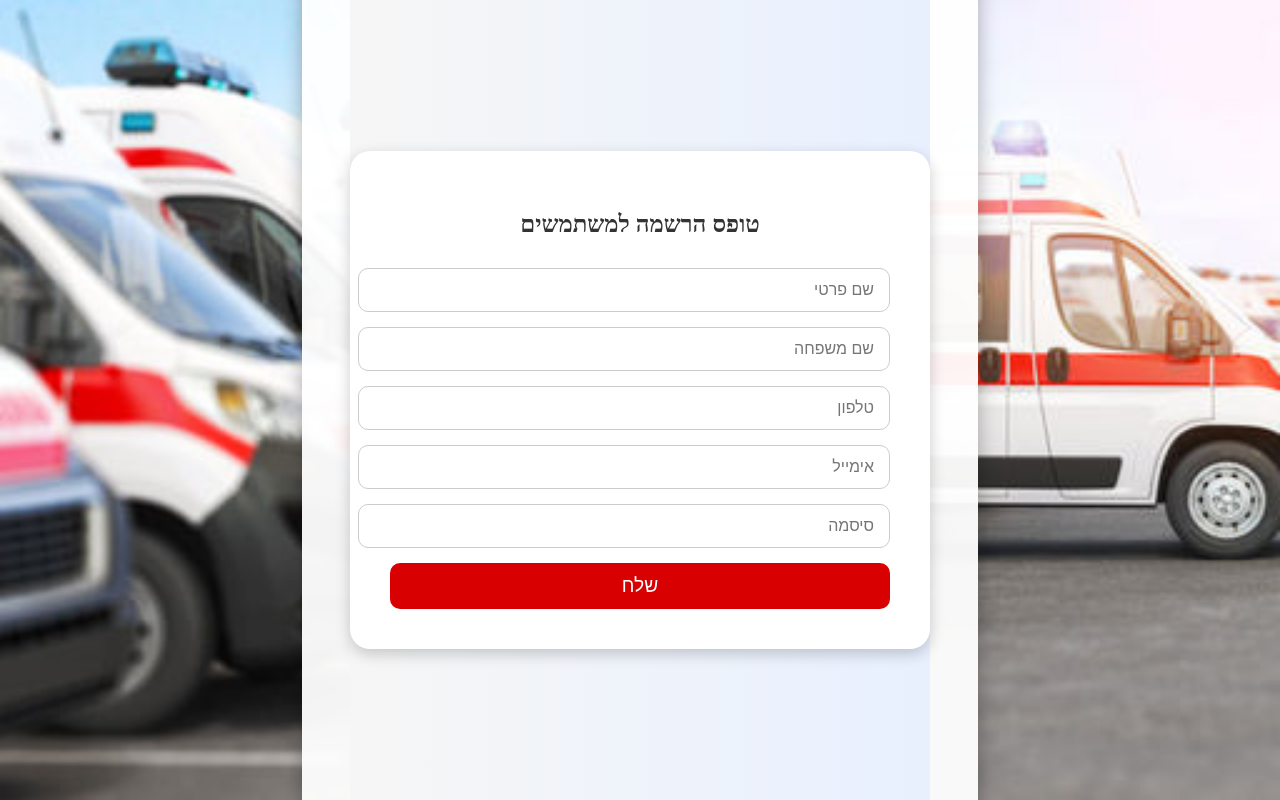
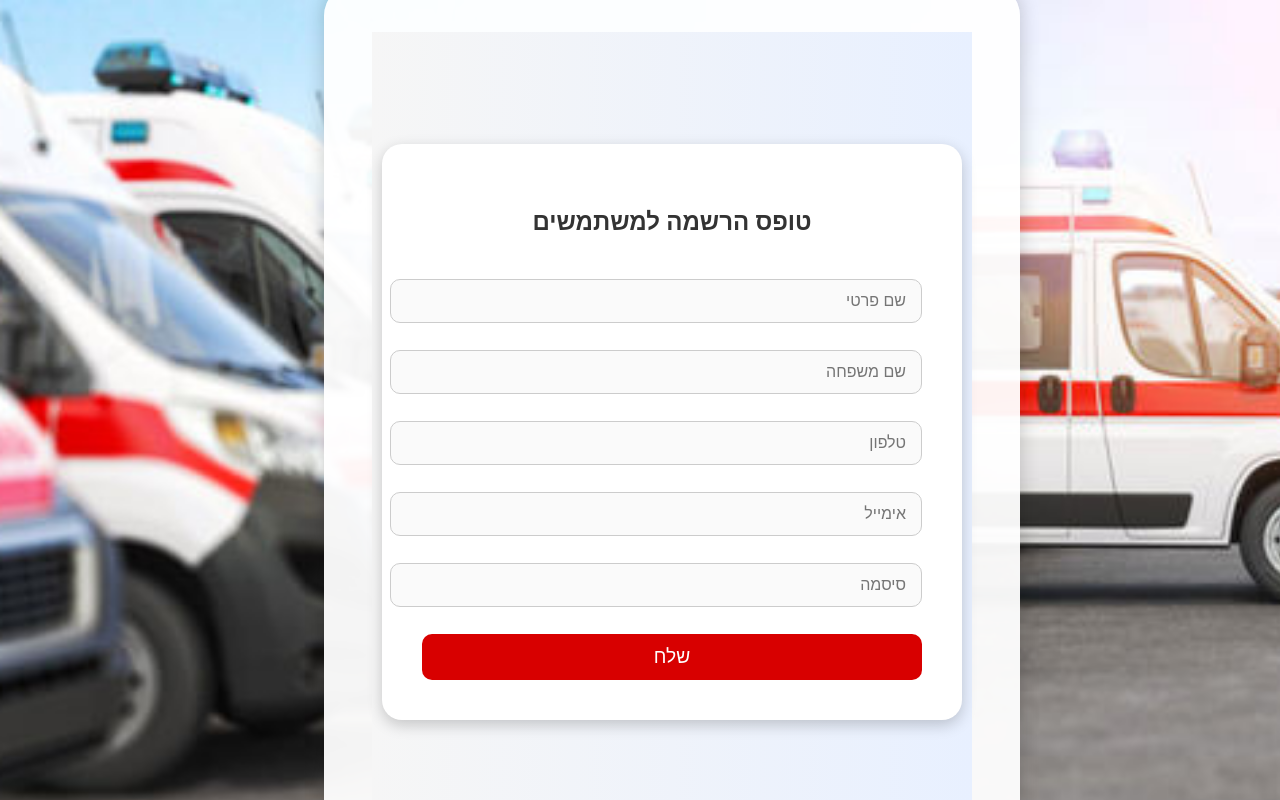
Before and after one commit to chani-klein/ReactProject, a React (Create React App) app: page /register-user in a window 1280 px wide. Built offline with nearby package versions, Linux system fonts and the light colour scheme.

Commit message:
add change

```diff
--- a/src/layouts/BackgroundLayout.css
+++ b/src/layouts/BackgroundLayout.css
@@ -1,13 +1,15 @@
 html, body {
   margin: 0;
   padding: 0;
+  height: 100%;
   overflow: hidden;
-  height: 100%;
+  font-family: 'Segoe UI', sans-serif;
 }
 
 .background-layout {
   height: 100vh;
   width: 100vw;
+  background-image: url("../../public/images/ambulance.jpg");
   background-size: cover;
   background-position: center;
   background-repeat: no-repeat;
@@ -15,13 +17,57 @@ html, body {
   align-items: center;
   justify-content: center;
   direction: rtl;
+  padding: 2rem;
 }
 
 .content-wrapper {
   background: rgba(255, 255, 255, 0.95);
   padding: 3rem;
   border-radius: 2rem;
-  box-shadow: 0 0 20px rgba(0, 0, 0, 0.3);
+  box-shadow: 0 0 20px rgba(0, 0, 0, 0.2);
   text-align: center;
   min-width: 350px;
+  max-width: 600px;
+  width: 100%;
 }
+
+/* כותרות */
+.content-wrapper h1,
+.content-wrapper h2 {
+  color: #333;
+  margin-bottom: 1.5rem;
+}
+
+/* קלטים */
+.content-wrapper input {
+  width: 100%;
+  padding: 0.8rem 1rem;
+  margin-bottom: 1rem;
+  border: 1px solid #ccc;
+  border-radius: 0.8rem;
+  font-size: 1rem;
+  background-color: #fafafa;
+}
+
+/* טפסים */
+.content-wrapper form {
+  display: flex;
+  flex-direction: column;
+  gap: 0.75rem;
+}
+
+/* כפתורים */
+.content-wrapper button {
+  padding: 0.9rem;
+  background-color: #d80000;
+  color: white;
+  font-size: 1.1rem;
+  border: none;
+  border-radius: 2rem;
+  cursor: pointer;
+  transition: background-color 0.3s ease;
+}
+
+.content-wrapper button:hover {
+  background-color: #b00000;
+}
```
Also changed, not shown: src/layouts/EmergencyPage.css (deleted, +0 -15 lines), 1 other file (tests, documents, lock files or other folders).
